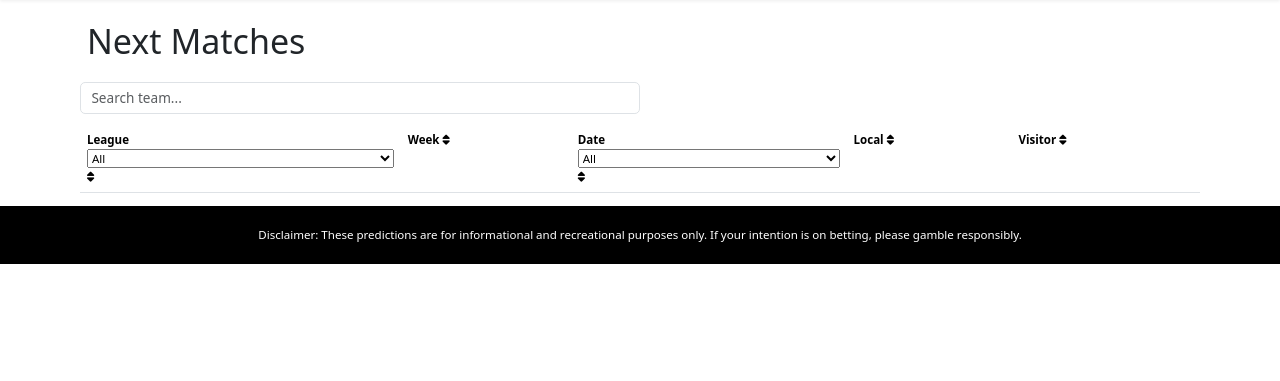
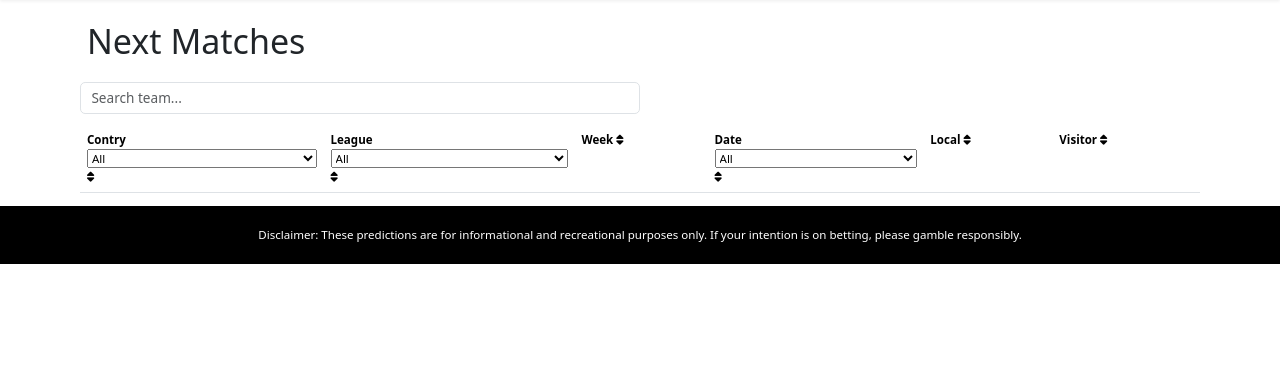
Before and after one commit to ignaciomedinar/predictions, a Flask app: page /calendar in a window 1280 px wide. Shown: the part 74-455 px from the top of the page. Run offline with Flask 3, Linux system fonts and the light colour scheme; data that the repository does not hold is empty; some libraries are stand-ins or nearby versions.

Commit message:
Include country

```diff
--- a/templates/table_calendar.html
+++ b/templates/table_calendar.html
@@ -8,20 +8,26 @@
 <table class="table table-hover">
     <thead class="align-top">
         <tr>
+            <th class="" scope="col" data-sort-by="country"><span>Contry</span>
+                <select class="filter-header custom-select" data-col-index="0">
+                    <option value="">All</option>
+                </select>
+                <i class="fa-solid fa-sort"></i>
+            </th>
             <th class="" scope="col" data-sort-by="league"><span>League</span>
-                <select class="filter-header custom-select" data-col-index="0">
+                <select class="filter-header custom-select" data-col-index="1">
                     <option value="">All</option>
                 </select>
                 <i class="fa-solid fa-sort"></i>
             </th>
 
             <th>Week <i class="fa-solid fa-sort"></i>
-                <!-- <select class="filter-header" data-col-index="1">
+                <!-- <select class="filter-header" data-col-index="2">
                     <option value="">All</option>
                 </select> -->
             </th>
             <th class="">Date
-                <select class="filter-header custom-select" data-col-index="2">
+                <select class="filter-header custom-select" data-col-index="3">
                     <option value="">All</option>
                 </select>
                 <i class="fa-solid fa-sort"></i>
@@ -47,6 +53,7 @@
     <tbody id="table-body">
         {% for match in matches %}
         <tr class="search-teams">
+            <td>{{ match.Country }}</td>
             <td >
             <div class="d-flex flex-row align-items-center">
                 <img class="mx-2" src="{{ match.flag_url }}" alt="{{ match.League }}"><br/><div class="mx-2">{{ match.League[0]|upper}}{{match.League[1:]}}</div>
```
